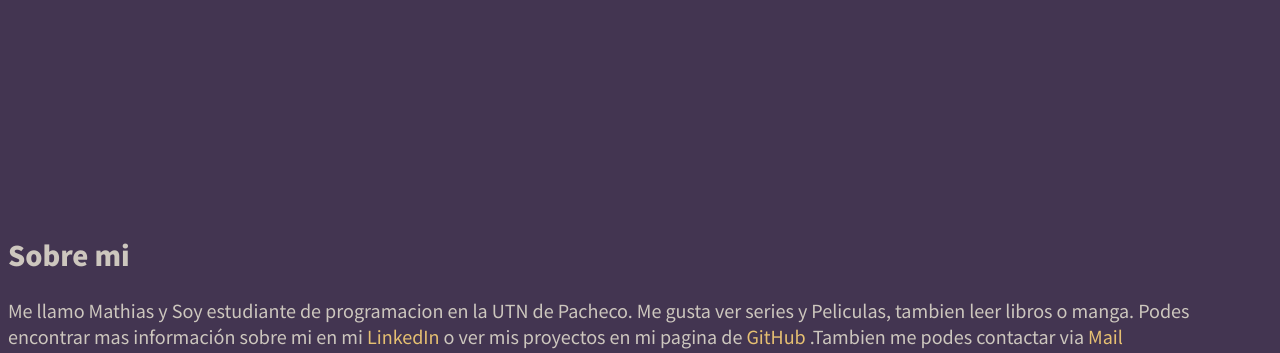
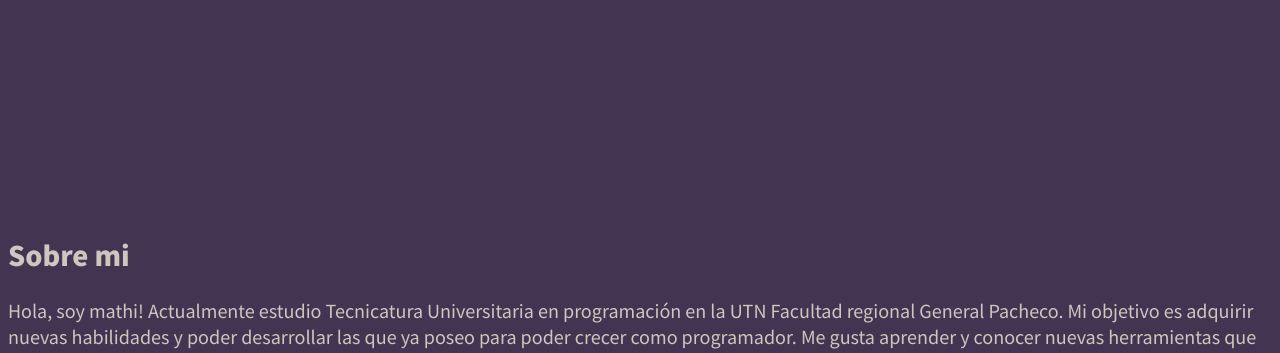
Before and after one commit to mathitejeda/mathitejeda.github.io, a plain HTML site: page index.html in a window 1280 px wide. Shown: the part 595-948 px from the top of the page. Drawn offline with Linux system fonts and the light colour scheme.

Commit message:
Cambie el sobre mi

```diff
--- a/index.html
+++ b/index.html
@@ -1,5 +1,6 @@
 <!DOCTYPE html>
 <html lang="en">
+
 <head>
   <meta charset="UTF-8" />
   <meta http-equiv="X-UA-Compatible" content="IE=edge" />
@@ -8,37 +9,24 @@
   <link rel="shortcut icon" href="Images/favicon.ico" type="image/x-icon">
   <link rel="stylesheet" href="styles.css" />
   <link rel="preconnect" href="https://fonts.gstatic.com" />
-    <link
-      href="https://fonts.googleapis.com/css2?family=Noto+Sans+JP:wght@100;400;900&display=swap"
-      rel="stylesheet"
-    />
-    <script
-      src="https://kit.fontawesome.com/1db92764e5.js"
-      crossorigin="anonymous"
-    ></script>
+  <link href="https://fonts.googleapis.com/css2?family=Noto+Sans+JP:wght@100;400;900&display=swap" rel="stylesheet" />
+  <script src="https://kit.fontawesome.com/1db92764e5.js" crossorigin="anonymous"></script>
 </head>
+
 <body>
   <div class="paginaEntrada">
-      <img
-        src="Images/mathi.png"
-        alt="Foto redondita"
-        id="mathi"
-      />
+    <img src="Images/mathi.png" alt="Foto redondita" id="mathi" />
     <h1>MATHIAS TEJEDA</h1>
     <h1 id="t2">Estudiante de programación</h1>
   </div>
   <h2>Sobre mi</h2>
   <p>
-      Me llamo Mathias y Soy estudiante de programacion en la UTN de Pacheco. Me
-      gusta ver series y Peliculas, tambien leer libros o manga. Podes encontrar
-      mas información sobre mi en mi
-      <a href="https://www.linkedin.com/in/TejedaMathias" target="_blank"
-        >LinkedIn</a
-      >
-      o ver mis proyectos en mi pagina de
-      <a href="https://github.com/mathitejeda" target="_blank">GitHub</a>
-      .Tambien me podes contactar via
-      <a href="mailto:mathi.tejeda@gmail.com">Mail</a>
+    Hola, soy mathi! Actualmente estudio Tecnicatura Universitaria en programación en la UTN Facultad regional General
+    Pacheco. Mi objetivo es adquirir nuevas habilidades y poder desarrollar las que ya poseo para poder crecer como
+    programador. Me gusta aprender y conocer nuevas herramientas que me ayuden a cumplir ese objetivo. Me gusta ver
+    series, Peliculas, leer libros o manga y jugar videojuegos. Disfruto mucho programando, especialmente todo lo
+    relacionado a la lógica y todos los desafios que esto trae. También me gusta probar sistemas operativos basados en linux, mis distribuciones
+    favoritas son <a href="https://ubuntu.com/">ubuntu</a> y <a href="https://getfedora.org/">fedora</a>.
   </p>
   <h2>Estudios</h2>
   <ul>
@@ -50,6 +38,7 @@
       Tecnicatura universitaria en programación. UTN-FRGP (Aun cursando)
     </li>
   </ul>
+  <div style="font-size: 1.75rem;">
     <h1>CONOCIMIENTOS</h1>
     <table>
       <tr>
@@ -69,31 +58,29 @@
         </td>
       </tr>
     </table>
+  </div>
   <footer>
     <div style="font-size: 2rem;">
       <table>
         <tr>
           <td>
-            <a href="https://github.com/mathitejeda" target="_blank"
-              ><i class="fab fa-github"></i
-            ></a>
+            <a href="https://github.com/mathitejeda" target="_blank"><i class="fab fa-github"></i></a>
           </td>
           <td>
             <a href="https://www.linkedin.com/in/TejedaMathias" target="_blank">
-              <i class="fab fa-linkedin-in"></i
-            ></a>
+              <i class="fab fa-linkedin-in"></i></a>
           </td>
           <td>
             <a href="tel:+54 11 23865928"><i class="fab fa-whatsapp"></i></a>
           </td>
           <td>
             <a href="mailto:mathi.tejeda@gmail.com">
-              <i class="far fa-envelope"></i
-            ></a>
+              <i class="far fa-envelope"></i></a>
           </td>
         </tr>
       </table>
     </div>
   </footer>
 </body>
+
 </html>
```
Lines whose indentation alone changed are shown as unchanged.
